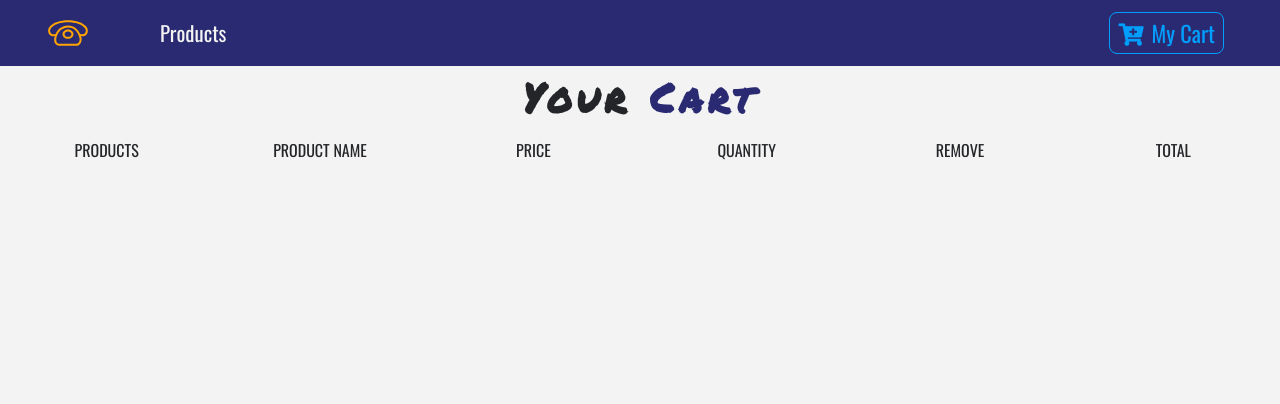
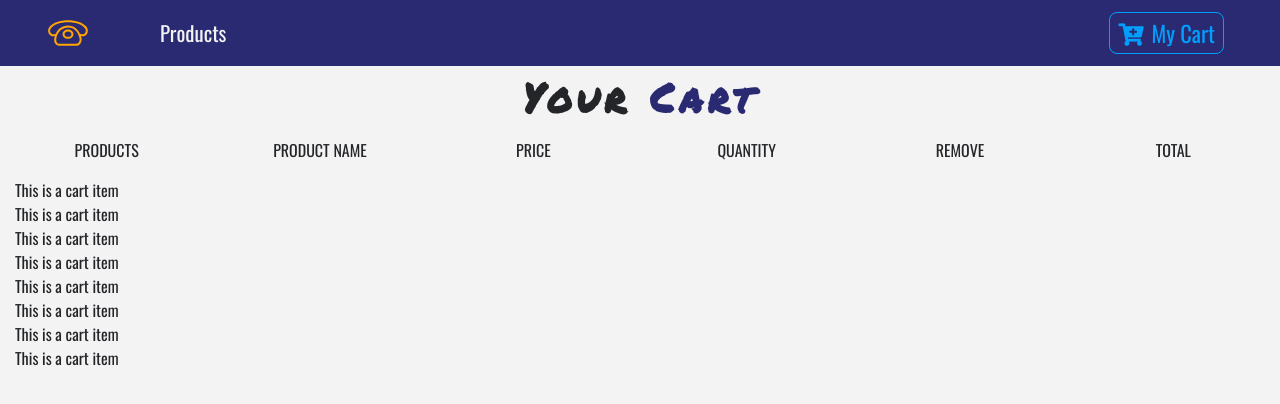
Before and after one commit to nignanthomas/react-store, a React (Create React App) app: page /cart in a window 1280 px wide. Shown: the top 404 px of the page. Built offline with nearby package versions, Linux system fonts and the light colour scheme.

Commit message:
CartList component - ok

```diff
--- a/src/components/Cart/Cart.js
+++ b/src/components/Cart/Cart.js
@@ -1,15 +1,33 @@
 import React, { Component } from 'react';
 import Title from '../Title';
 import CartColumns from './CartColumns';
+import EmptyCart from './EmptyCart';
+import { ProductConsumer } from '../../context';
+import CartList from './CartList';
 
 class Cart extends Component {
     state = {  }
     render() {
         return (
             <section>
-                <Title name="your" title="cart"></Title>
+                <ProductConsumer>
+                    {(value) => {
+                        const {cart} = value;
+                        if (cart.length>0) {
+                            return (
+                                <React.Fragment>
+                                    <Title name="your" title="cart"></Title>
+                                    <CartColumns></CartColumns>
+                                    <CartList value={value}></CartList>
+                                </React.Fragment>
+                            );
+                        }
+                        else {
+                            return <EmptyCart></EmptyCart>;
+                        }
+                    }}
+                </ProductConsumer>
 
-                <CartColumns></CartColumns>
             </section>
         );
     }
--- a/src/components/Cart/CartColumns.js
+++ b/src/components/Cart/CartColumns.js
@@ -1,4 +1,4 @@
-import React, { Component } from 'react';
+import React from 'react';
 
 const CartColumns = () => {
     return (
--- /dev/null
+++ b/src/components/Cart/CartItem.js
@@ -0,0 +1,11 @@
+import React from 'react';
+
+const CartItem = () => {
+    return (
+        <div>
+            This is a cart item
+        </div>
+    );
+}
+
+export default CartItem;
--- /dev/null
+++ b/src/components/Cart/CartList.js
@@ -0,0 +1,17 @@
+import React from 'react';
+import CartItem from './CartItem';
+
+const CartList = ({value}) => {
+
+    const {cart} = value;
+
+    return (
+        <div className="container-fluid">
+            {cart.map(item => {
+                return <CartItem key={item.id} item={item} value={value}></CartItem>
+            })}
+        </div>
+    );
+}
+
+export default CartList;
--- /dev/null
+++ b/src/components/Cart/EmptyCart.js
@@ -0,0 +1,15 @@
+import React from 'react';
+
+const EmptyCart = () => {
+    return (
+        <div className="container mt-5">
+            <div className="row">
+                <div className="col-10 mx-auto text-center text-title">
+                    <h1>your cart is empty</h1>
+                </div>
+            </div>
+        </div>
+    );
+}
+
+export default EmptyCart;
--- a/src/context.js
+++ b/src/context.js
@@ -10,7 +10,7 @@
     state = {
         products: [],
         detailProduct:detailProduct,
-        cart:[],
+        cart:storeProducts,
         modalOpen: false,
         modalProduct: detailProduct,
 
```
